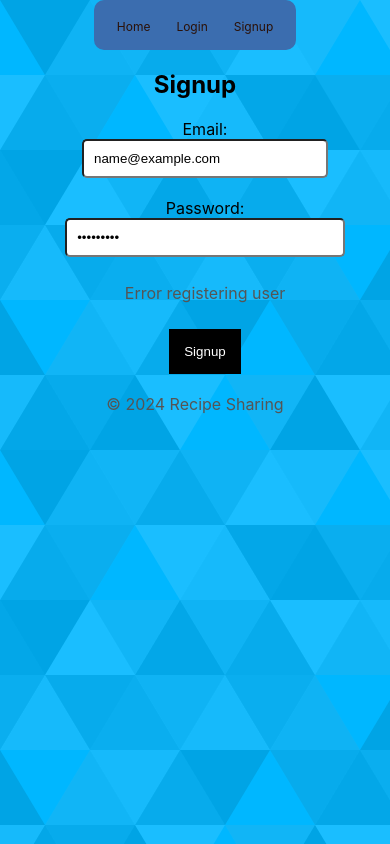
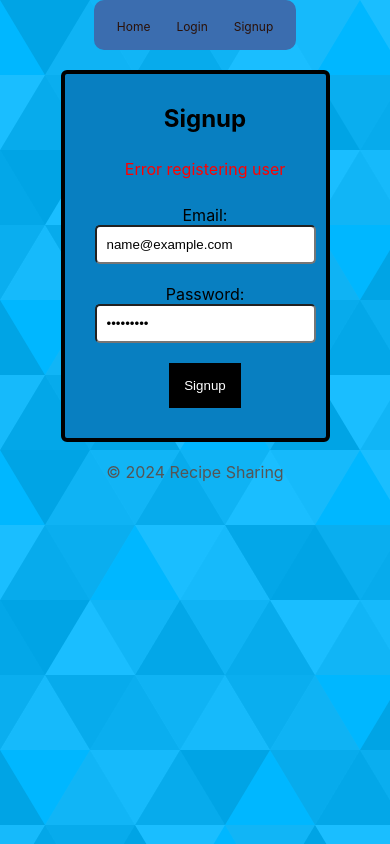
Before and after one commit to HertorZheng/recipe-sharing, a React (Create React App) app in the folder client/: page /#/signup in a window 390 px wide. Both pictures are taken after typing "name@example.com", "Sample123" into the empty fields and a click on the button "Signup". Built offline with nearby package versions, Linux system fonts and the light colour scheme; no server answers.

Commit message:
Fixed Signup Form border and added some responsiveness

```diff
--- a/client/src/components/Signup.js
+++ b/client/src/components/Signup.js
@@ -30,22 +30,18 @@ const Signup = () => {
   };
 
   return (
-    <div className="signup">
-      <h2>Signup</h2>
+    <div class ="form-border">
       <form onSubmit={handleSubmit}>
-        <label>
-          Email:
-          <input type="email" value={email} onChange={(e) => setEmail(e.target.value)} required />
-        </label>
-        <label>
-          Password:
-          <input type="password" value={password} onChange={(e) => setPassword(e.target.value)} required />
-        </label>
-        {error && <p className="error">{error}</p>}
+        <h2>Signup</h2>
+        {error && <p style={{ color: 'red' }}>{error}</p>}
+        <label>Email:</label>
+        <input type="email" value={email} onChange={(e) => setEmail(e.target.value)} required />
+        <label>Password:</label>
+        <input type="password" value={password} onChange={(e) => setPassword(e.target.value)} required />
         <button type="submit">Signup</button>
       </form>
     </div>
   );
-};
+}
 
 export default Signup;
```
